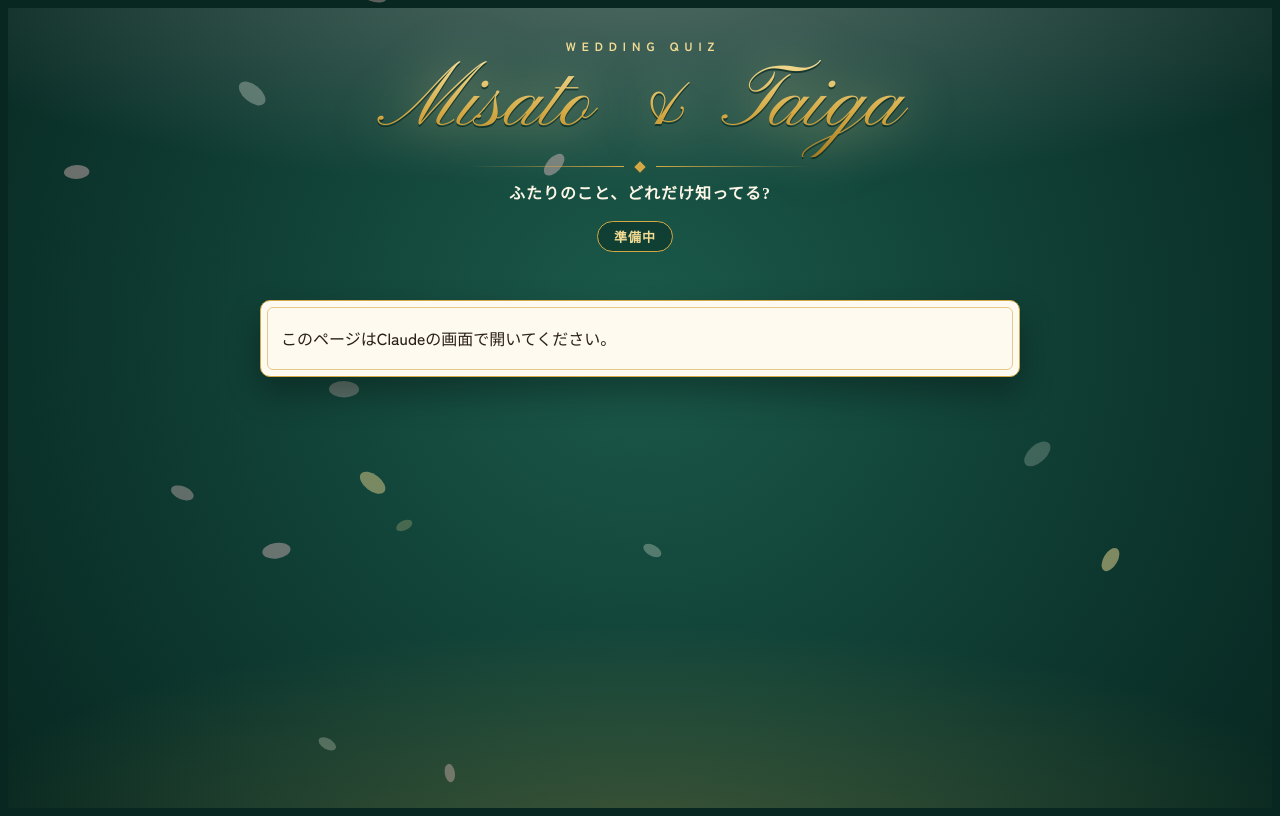
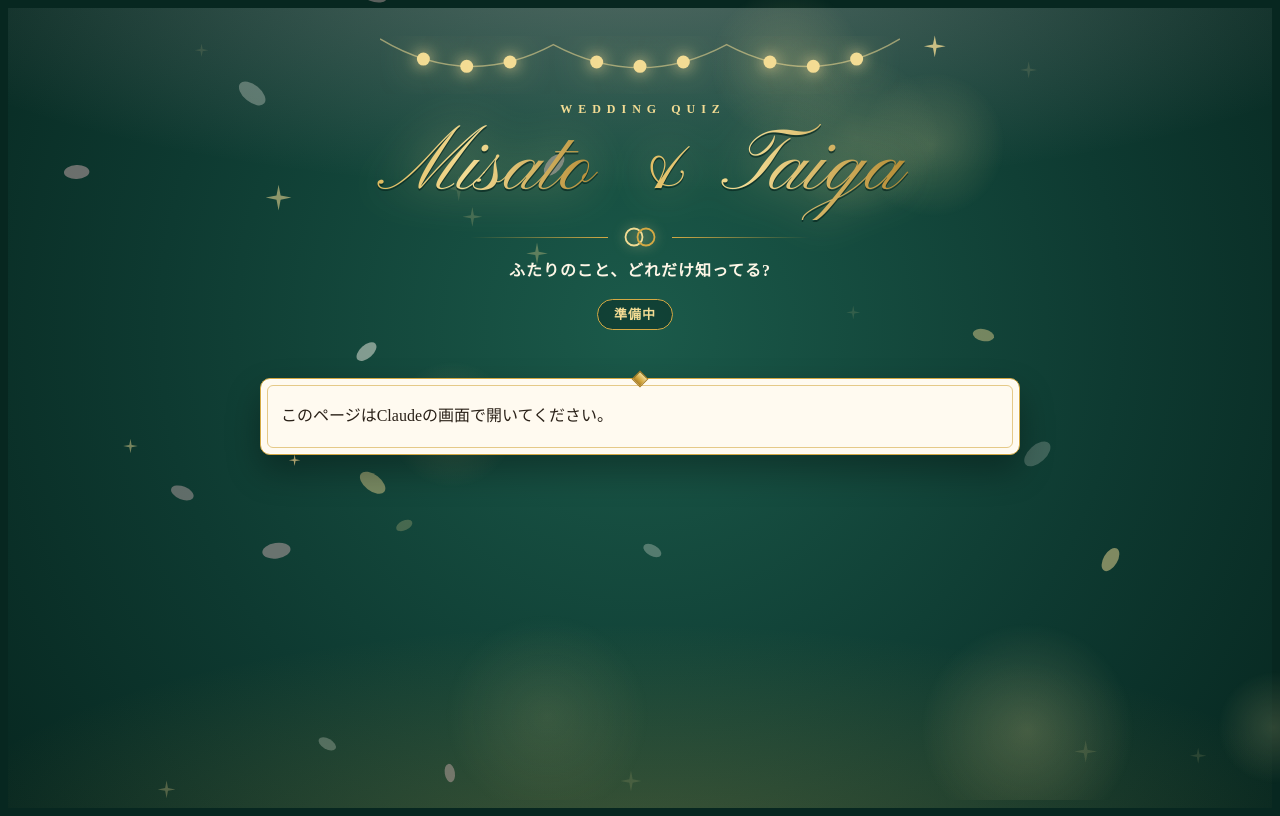
Before and after one commit to saikoro86-boop/quiz-party, a plain HTML site: page index.html in a window 1280 px wide. Drawn offline with Linux system fonts and the light colour scheme; a web font is replaced by a local one.

Commit message:
文字を筆記体と明朝の2種類に統一し、電飾・火花・ぼかした光・指輪などで祝祭感を強める
Co-Authored-By: Claude Sonnet 5.5 <noreply@anthropic.com>
Claude-Session: https://claude.ai/code/session_0191ByRjQiphLkLcaN2Ttzdt

```diff
--- a/index.html
+++ b/index.html
@@ -2,10 +2,11 @@
 <meta name="claude:viewport-fit-sides" content="cover">
 <link rel="preconnect" href="https://fonts.googleapis.com">
 <link rel="preconnect" href="https://fonts.gstatic.com" crossorigin>
-<link rel="stylesheet" href="https://fonts.googleapis.com/css2?family=Cormorant+Garamond:ital,wght@1,600&family=Pinyon+Script&family=Shippori+Mincho+B1:wght@500;700;800&family=Zen+Kaku+Gothic+New:wght@500;700&display=swap">
+<link rel="stylesheet" href="https://fonts.googleapis.com/css2?family=Pinyon+Script&family=Shippori+Mincho+B1:wght@500;700;800&display=swap">
 <style>
 /* ミサトとタイガの結婚式の夜。深い緑の地に、象牙の招待状のような札、金の縁取り。
-   背景では花びらがゆっくり舞い、進み具合は金のハートで示す。
+   背景では花びら・金の火花・ぼかした光がゆっくり舞い、上には電飾が瞬く。進み具合は金のハートで示す。
+   文字は筆記体(見出し)と明朝(それ以外)の2種類だけにそろえる。
    明暗どちらの設定でも同じ見た目にする(意図して1つの世界に決めている)。 */
 :root {
   --forest: #0e3a31;       /* 地の深緑 */
@@ -32,8 +33,8 @@
   --copper: #c98a62;
   --font-script: "Pinyon Script", "Snell Roundhand", cursive;
   --font-mincho: "Shippori Mincho B1", "Hiragino Mincho ProN", "Yu Mincho", "Noto Serif JP", serif;
-  --font-body: "Zen Kaku Gothic New", "Hiragino Sans", "Yu Gothic UI", "Meiryo", system-ui, sans-serif;
-  --font-num: "Cormorant Garamond", "Times New Roman", serif;
+  --font-body: var(--font-mincho);
+  --font-num: var(--font-mincho);
   --gold-grad: linear-gradient(180deg, var(--gold-hi), var(--gold) 55%, var(--gold-lo));
   color-scheme: light;
 }
@@ -62,7 +63,7 @@ h2, h3 { text-wrap: balance; line-height: 1.4; }
 .eyebrow { font-family: var(--font-body); font-weight: 700; font-size: 12px; letter-spacing: .5em; text-indent: .5em; color: var(--gold-hi); }
 .names { margin: 0; font-family: var(--font-script); font-weight: 400; font-size: clamp(60px, 19vw, 104px); line-height: 1.02;
   display: flex; flex-direction: column; align-items: center; }
-.names span { white-space: nowrap; background: var(--gold-grad); -webkit-background-clip: text; background-clip: text; color: transparent;
+.names span { white-space: nowrap; background: linear-gradient(100deg, var(--gold-lo) 0%, var(--gold-hi) 22%, var(--gold) 45%, var(--gold-hi) 70%, var(--gold-lo) 100%); background-size: 220% 100%; -webkit-background-clip: text; background-clip: text; color: transparent;
   filter: drop-shadow(0 2px 0 rgba(7, 39, 32, .7)) drop-shadow(0 0 18px rgba(243, 220, 148, .28)); padding: 0 .1em .08em; }
 .names span:first-child { transform: translateX(-.45em); }
 .names span:last-child { transform: translateX(.4em); }
@@ -71,9 +72,11 @@ h2, h3 { text-wrap: balance; line-height: 1.4; }
   .names span:first-child, .names span:last-child { transform: none; }
 }
 .orn { display: flex; align-items: center; gap: 12px; width: min(340px, 80%); margin-top: 2px; color: var(--gold); }
+.orn svg { flex: none; filter: drop-shadow(0 0 6px rgba(243, 220, 148, .6)); }
 .orn::before, .orn::after { content: ""; flex: 1; height: 1px; background: linear-gradient(90deg, transparent, var(--gold)); }
 .orn::after { background: linear-gradient(270deg, transparent, var(--gold)); }
-.orn i { width: 8px; height: 8px; transform: rotate(45deg); background: var(--gold); }
+.lights { width: min(100%, 520px); height: auto; margin-bottom: 2px; }
+.lights g circle { fill: var(--gold-hi); filter: drop-shadow(0 0 5px rgba(243, 220, 148, .95)) drop-shadow(0 0 12px rgba(243, 220, 148, .55)); }
 .tagline { font-family: var(--font-mincho); font-weight: 700; font-size: 16px; letter-spacing: .06em; margin-top: 6px; text-wrap: balance; }
 .status { display: flex; align-items: center; justify-content: center; gap: 10px; flex-wrap: wrap; margin-top: 10px; }
 .chip { font-weight: 700; font-size: 13px; letter-spacing: .08em; padding: 4px 16px; border-radius: 99px; border: 1px solid var(--gold); color: var(--gold-hi); background: rgba(7, 39, 32, .45); white-space: nowrap; }
@@ -88,13 +91,14 @@ h2, h3 { text-wrap: balance; line-height: 1.4; }
   box-shadow: 0 16px 34px rgba(0, 0, 0, .32), inset 0 0 0 1px rgba(255, 255, 255, .6); display: flex; flex-direction: column; gap: 14px; min-width: 0; }
 .card::before { content: ""; position: absolute; inset: 6px; border: 1px solid rgba(212, 169, 68, .6); border-radius: 6px; pointer-events: none; }
 .card > * { position: relative; }
+.card::after { content: ""; position: absolute; top: -6px; left: 50%; width: 10px; height: 10px; transform: translateX(-50%) rotate(45deg); background: var(--gold-grad); border: 1px solid var(--gold-lo); }
 .card h2 { font-family: var(--font-mincho); font-weight: 800; font-size: 21px; letter-spacing: .06em; }
 .card h3 { font-family: var(--font-mincho); font-weight: 800; font-size: 16px; letter-spacing: .04em; }
 .hint { color: var(--on-forest-muted); font-size: 14px; }
 .card .hint { color: var(--muted); }
 .warn { background: var(--paper); color: var(--rose); border: 1.5px solid var(--rose); border-radius: 10px; padding: 10px 12px; font-size: 14px; font-weight: 700; }
 .stat { display: flex; justify-content: center; gap: 30px; align-items: baseline; color: var(--on-forest-muted); font-size: 14px; font-weight: 700; font-variant-numeric: tabular-nums; }
-.stat b { font-family: var(--font-num); font-style: italic; font-weight: 600; color: var(--gold-hi); font-size: 46px; line-height: 1; margin: 0 6px; }
+.stat b { font-family: var(--font-num); font-weight: 800; color: var(--gold-hi); font-size: 46px; line-height: 1; margin: 0 6px; }
 .stat.sm b { font-size: 30px; }
 
 /* ---- 入力 ---- */
@@ -128,6 +132,7 @@ button { font: inherit; cursor: pointer; }
 /* ---- 出題 ---- */
 .qhead { display: flex; flex-direction: column; align-items: center; gap: 2px; text-align: center; }
 .qno { font-family: var(--font-script); font-size: clamp(44px, 12vw, 68px); line-height: 1.1; color: var(--gold-hi); text-shadow: 0 2px 0 rgba(7, 39, 32, .7), 0 0 20px rgba(243, 220, 148, .35); }
+.qno::before, .qno::after { content: "✦"; font-family: var(--font-mincho); font-size: .32em; vertical-align: .9em; color: var(--gold); margin-inline: .5em; }
 .qno small { font-family: var(--font-body); font-weight: 700; font-size: 14px; color: var(--on-forest-muted); margin-left: 10px; text-shadow: none; letter-spacing: .08em; }
 .by { font-size: 14px; font-weight: 700; color: var(--on-forest-muted); overflow-wrap: anywhere; }
 .qcard { padding-block: 30px; text-align: center; }
@@ -140,7 +145,7 @@ button { font: inherit; cursor: pointer; }
 .opt[data-i="1"] { --c: var(--sage-soft); --cb: var(--sage); }
 .opt[data-i="2"] { --c: var(--sun-soft); --cb: var(--gold-lo); }
 .opt[data-i="3"] { --c: var(--lav-soft); --cb: var(--lav); }
-.opt .badge { width: 44px; height: 44px; border-radius: 50%; display: grid; place-items: center; background: var(--cb); color: #ffffff; font-family: var(--font-num); font-style: italic; font-weight: 600; font-size: 26px; line-height: 1; }
+.opt .badge { width: 44px; height: 44px; border-radius: 50%; display: grid; place-items: center; background: var(--cb); color: #ffffff; font-family: var(--font-num); font-weight: 800; font-size: 26px; line-height: 1; }
 .opt .label { overflow-wrap: anywhere; min-width: 0; }
 .opt .side { display: flex; align-items: center; gap: 6px; }
 .tag { font-family: var(--font-body); font-size: 12px; font-weight: 700; background: var(--paper); color: var(--ink); border: 1px solid var(--cb, var(--gold)); border-radius: 99px; padding: 1px 9px; white-space: nowrap; font-variant-numeric: tabular-nums; }
@@ -152,7 +157,7 @@ button { font: inherit; cursor: pointer; }
 .opt.right { border-color: var(--gold-lo); box-shadow: 0 0 0 3px var(--gold), 0 0 26px 4px rgba(243, 220, 148, .75); }
 .verdict { font-weight: 700; font-size: 15px; padding: 12px 16px; border-radius: 14px; text-align: center; letter-spacing: .04em; }
 .verdict.na { background: rgba(7, 39, 32, .4); color: var(--on-forest); border: 1px dashed var(--on-forest-muted); }
-.verdict.ok { background: var(--gold-grad); color: #3b2a08; border: 1.5px solid var(--gold-lo); box-shadow: 0 0 30px rgba(243, 220, 148, .55); font-family: var(--font-script); font-weight: 400; font-size: 46px; line-height: 1.2; padding-block: 6px 10px; }
+.verdict.ok { background: linear-gradient(100deg, var(--gold-lo), var(--gold-hi) 35%, var(--gold) 55%, var(--gold-hi) 80%, var(--gold-lo)); color: #3b2a08; border: 1.5px solid var(--gold-lo); box-shadow: 0 0 30px rgba(243, 220, 148, .55); font-family: var(--font-script); font-weight: 400; font-size: 46px; line-height: 1.2; padding-block: 6px 10px; }
 .verdict.ng { background: var(--paper); color: var(--rose); border: 1.5px solid var(--rose); font-family: var(--font-mincho); font-weight: 800; font-size: 17px; }
 .winners { display: flex; flex-wrap: wrap; gap: 6px; }
 .winners span { background: var(--sun-soft); color: var(--ink); border: 1px solid var(--gold); border-radius: 99px; padding: 2px 12px; font-size: 14px; font-weight: 700; overflow-wrap: anywhere; }
@@ -168,17 +173,18 @@ button { font: inherit; cursor: pointer; }
 .final-head { display: flex; flex-direction: column; align-items: center; text-align: center; gap: 0; }
 .final-title { font-family: var(--font-script); font-weight: 400; font-size: clamp(54px, 16vw, 88px); line-height: 1.1; color: var(--gold-hi); text-shadow: 0 2px 0 rgba(7, 39, 32, .7), 0 0 26px rgba(243, 220, 148, .4); }
 .mine { text-align: center; font-weight: 700; }
-.mine b { font-family: var(--font-num); font-style: italic; font-weight: 600; color: var(--gold-hi); font-size: 36px; margin: 0 6px; }
+.mine b { font-family: var(--font-num); font-weight: 800; color: var(--gold-hi); font-size: 36px; margin: 0 6px; }
 .ranks { display: flex; flex-direction: column; gap: 10px; }
 .rank { display: grid; grid-template-columns: 46px 1fr auto; gap: 12px; align-items: center; padding: 10px 18px 10px 10px; border-radius: 14px; background: var(--paper); color: var(--ink); border: 1px solid var(--gold); box-shadow: 0 8px 18px rgba(0, 0, 0, .25); min-width: 0; }
-.rank .n { width: 44px; height: 44px; border-radius: 50%; display: grid; place-items: center; font-family: var(--font-num); font-style: italic; font-weight: 600; font-size: 28px; line-height: 1; background: var(--line); color: var(--ink); }
+.rank .n { width: 44px; height: 44px; border-radius: 50%; display: grid; place-items: center; font-family: var(--font-num); font-weight: 800; font-size: 28px; line-height: 1; background: var(--line); color: var(--ink); }
 .rank .nm { overflow-wrap: anywhere; font-family: var(--font-mincho); font-weight: 800; min-width: 0; }
 .rank .nm .tag { margin-left: 8px; }
 .rank .sc { font-variant-numeric: tabular-nums; font-weight: 700; white-space: nowrap; }
 .rank .sc small { font-weight: 500; color: var(--muted); }
-.rank.r1 { background: var(--gold-grad); border: 1.5px solid var(--gold-lo); padding-block: 18px; box-shadow: 0 0 34px rgba(243, 220, 148, .5), 0 10px 20px rgba(0, 0, 0, .3); }
+.rank.r1 { background: linear-gradient(100deg, var(--gold-lo), var(--gold-hi) 35%, var(--gold) 55%, var(--gold-hi) 80%, var(--gold-lo)); border: 1.5px solid var(--gold-lo); padding-block: 18px; box-shadow: 0 0 34px rgba(243, 220, 148, .5), 0 10px 20px rgba(0, 0, 0, .3); }
 .rank.r1 .n { background: var(--forest); color: var(--gold-hi); width: 52px; height: 52px; font-size: 34px; }
 .rank.r1 .nm { font-size: 21px; }
+.rank.r1 .nm::before { content: "♛"; margin-right: 6px; color: var(--forest); }
 .rank.r1 .sc small { color: #5b430f; }
 .rank.r2 .n { background: var(--silver); color: #ffffff; }
 .rank.r3 .n { background: var(--copper); color: #ffffff; }
@@ -191,13 +197,17 @@ button { font: inherit; cursor: pointer; }
 @media (prefers-reduced-motion: no-preference) {
   .btn, .opt { transition: transform .1s, box-shadow .1s, opacity .25s; }
   .hearts span.cur { animation: beat 1.1s ease-in-out infinite; }
-  .names span { animation: shimmer 6s ease-in-out infinite alternate; }
+  .names span { animation: sweep 6s ease-in-out infinite alternate, shimmer 4s ease-in-out infinite alternate; }
   #app.enter > * { animation: rise .55s cubic-bezier(.2, .9, .3, 1.15) backwards; }
   #app.enter > *:nth-child(2) { animation-delay: .07s; }
   #app.enter > *:nth-child(3) { animation-delay: .14s; }
   #app.enter > *:nth-child(n+4) { animation-delay: .21s; }
+  .opt.right { animation: ring 1.6s ease-in-out infinite; }
+  .rank.r1, .verdict.ok { background-size: 240% 100%; animation: sweep 3.2s ease-in-out infinite alternate; }
   .stamp { animation: seal .4s cubic-bezier(.2, 1.6, .4, 1) backwards; }
 }
+@keyframes sweep { from { background-position: 0% 0; } to { background-position: 100% 0; } }
+@keyframes ring { 0%, 100% { box-shadow: 0 0 0 3px var(--gold), 0 0 20px 3px rgba(243, 220, 148, .6); } 50% { box-shadow: 0 0 0 4px var(--gold-hi), 0 0 38px 10px rgba(243, 220, 148, .95); } }
 @keyframes beat { 0%, 100% { transform: scale(1); } 50% { transform: scale(1.28); } }
 @keyframes shimmer { from { filter: drop-shadow(0 2px 0 rgba(7, 39, 32, .7)) drop-shadow(0 0 10px rgba(243, 220, 148, .15)); } to { filter: drop-shadow(0 2px 0 rgba(7, 39, 32, .7)) drop-shadow(0 0 26px rgba(243, 220, 148, .55)); } }
 @keyframes rise { from { transform: translateY(18px) scale(.98); opacity: 0; } }
@@ -207,9 +217,19 @@ button { font: inherit; cursor: pointer; }
 <canvas id="petals" aria-hidden="true"></canvas>
 <main>
   <header class="hero">
+    <svg class="lights" viewBox="0 0 360 40" aria-hidden="true" focusable="false">
+      <path d="M0 2 Q60 38 120 6 Q180 38 240 6 Q300 38 360 2" fill="none" stroke="rgba(243,220,148,.55)" stroke-width="1"/>
+      <g>
+        <circle cx="30" cy="16" r="4.5"/><circle cx="60" cy="21" r="4.5"/><circle cx="90" cy="18" r="4.5"/>
+        <circle cx="150" cy="18" r="4.5"/><circle cx="180" cy="21" r="4.5"/><circle cx="210" cy="18" r="4.5"/>
+        <circle cx="270" cy="18" r="4.5"/><circle cx="300" cy="21" r="4.5"/><circle cx="330" cy="16" r="4.5"/>
+      </g>
+    </svg>
     <div class="eyebrow">WEDDING QUIZ</div>
     <h1 class="names" aria-label="Misato and Taiga"><span>Misato</span><span>&amp; Taiga</span></h1>
-    <div class="orn" aria-hidden="true"><i></i></div>
+    <div class="orn" aria-hidden="true">
+      <svg viewBox="0 0 40 22" width="40" height="22" focusable="false"><circle cx="14" cy="11" r="8.5" fill="none" stroke="#f3dc94" stroke-width="1.8"/><circle cx="26" cy="11" r="8.5" fill="none" stroke="#d4a944" stroke-width="1.8"/></svg>
+    </div>
     <p class="tagline">ふたりのこと、どれだけ知ってる?</p>
     <div class="status"><span class="chip" id="phaseChip">準備中</span><span class="who" id="who"></span></div>
     <div class="hearts" id="hearts" hidden></div>
@@ -302,30 +322,49 @@ button { font: inherit; cursor: pointer; }
     var css = getComputedStyle(document.documentElement);
     return function (v) { return css.getPropertyValue(v).trim(); };
   }
-  // 背景にゆっくり舞う花びら(動きを減らす設定の端末では出さない)
+  // 背景の演出: 花びら・金の火花・ぼかした光(動きを減らす設定の端末では出さない)
   function petals() {
     if (reduced) return;
     var cv = $("#petals"), ctx = cv.getContext("2d"), W = 0, H = 0, dpr = Math.min(window.devicePixelRatio || 1, 2);
     function size() { W = window.innerWidth; H = window.innerHeight; cv.width = W * dpr; cv.height = H * dpr; ctx.setTransform(dpr, 0, 0, dpr, 0, 0); }
     size(); window.addEventListener("resize", size);
-    var col = colors(), tints = [col("--blush"), col("--paper"), col("--blush"), col("--gold-hi")];
-    var ps = [];
-    for (var i = 0; i < 18; i++) ps.push(seed(true, i));
-    function seed(anywhere, i) {
+    var col = colors(), tints = [col("--blush"), col("--paper"), col("--blush"), col("--gold-hi")], gold = col("--gold-hi");
+    var ps = [], i;
+    for (i = 0; i < 18; i++) ps.push(seed(true, i));
+    function seed(anywhere, k) {
       return { x: Math.random() * W, y: anywhere ? Math.random() * H : -20, s: 7 + Math.random() * 9, r: Math.random() * 6.28, vr: (Math.random() - .5) * .03,
-        vy: .35 + Math.random() * .7, ph: Math.random() * 6.28, sw: .6 + Math.random() * 1.2, c: tints[i % tints.length], a: .2 + Math.random() * .3 };
+        vy: .35 + Math.random() * .7, ph: Math.random() * 6.28, sw: .6 + Math.random() * 1.2, c: tints[k % tints.length], a: .2 + Math.random() * .3 };
+    }
+    var sparks = [], bokeh = [];
+    for (i = 0; i < 16; i++) sparks.push({ x: Math.random(), y: Math.random(), s: 5 + Math.random() * 8, sp: .8 + Math.random() * 1.8, ph: Math.random() * 6.28 });
+    for (i = 0; i < 7; i++) bokeh.push({ x: Math.random(), y: Math.random(), r: 40 + Math.random() * 70, sp: .1 + Math.random() * .2, ph: Math.random() * 6.28, a: .1 + Math.random() * .12 });
+    function star(x, y, s) {
+      ctx.beginPath(); ctx.moveTo(x, y - s); ctx.lineTo(x + s * .16, y - s * .16); ctx.lineTo(x + s, y); ctx.lineTo(x + s * .16, y + s * .16);
+      ctx.lineTo(x, y + s); ctx.lineTo(x - s * .16, y + s * .16); ctx.lineTo(x - s, y); ctx.lineTo(x - s * .16, y - s * .16); ctx.closePath(); ctx.fill();
     }
     var t = 0;
     (function frame() {
       requestAnimationFrame(frame);
       if (document.hidden) return;
       t += .016; ctx.clearRect(0, 0, W, H);
-      ps.forEach(function (p, i) {
+      bokeh.forEach(function (b) {
+        var x = (b.x + Math.sin(t * b.sp + b.ph) * .04) * W, y = (b.y + Math.cos(t * b.sp * .8 + b.ph) * .04) * H;
+        var g = ctx.createRadialGradient(x, y, 0, x, y, b.r);
+        g.addColorStop(0, "rgba(243,220,148," + b.a + ")"); g.addColorStop(1, "rgba(243,220,148,0)");
+        ctx.fillStyle = g; ctx.beginPath(); ctx.arc(x, y, b.r, 0, 6.2832); ctx.fill();
+      });
+      ps.forEach(function (p, k) {
         p.y += p.vy; p.x += Math.sin(t * p.sw + p.ph) * .6; p.r += p.vr;
-        if (p.y > H + 20) ps[i] = seed(false, i);
+        if (p.y > H + 20) ps[k] = seed(false, k);
         ctx.save(); ctx.translate(p.x, p.y); ctx.rotate(p.r); ctx.globalAlpha = p.a; ctx.fillStyle = p.c;
         ctx.beginPath(); ctx.ellipse(0, 0, p.s, p.s * .55, 0, 0, 6.2832); ctx.fill(); ctx.restore();
       });
+      ctx.fillStyle = gold;
+      sparks.forEach(function (k) {
+        ctx.globalAlpha = .12 + .8 * Math.pow(.5 + .5 * Math.sin(t * k.sp + k.ph), 3);
+        star(k.x * W, k.y * H, k.s);
+      });
+      ctx.globalAlpha = 1;
     })();
   }
   // 進み具合のハート: 集めている間は集まった問題の数、出題中は進み具合
@@ -350,25 +389,28 @@ button { font: inherit; cursor: pointer; }
     }
     g.replaceChildren.apply(g, kids);
   }
-  function confetti() {
+  // 紙吹雪: 粒を1つの配列に足していき、ループは1本だけ回す(2回続けて出してもちらつかない)
+  var bits = [], confettiOn = false;
+  function confetti(count, fromX, fromY) {
     if (reduced) return;
     var cv = $("#fx"), ctx = cv.getContext("2d");
     var W = cv.width = window.innerWidth, H = cv.height = window.innerHeight;
     var col = colors(), cols = ["--gold", "--gold-hi", "--blush", "--paper", "--sage", "--lav"].map(col);
-    var ps = [];
-    for (var i = 0; i < 130; i++) ps.push({ x: W / 2 + (Math.random() - .5) * W * .5, y: H * .4, vx: (Math.random() - .5) * 16, vy: -Math.random() * 15 - 4, s: 6 + Math.random() * 7, r: Math.random() * 6.3, vr: (Math.random() - .5) * .4, c: cols[i % cols.length], round: i % 3 === 0 });
+    for (var i = 0; i < (count || 130); i++) bits.push({ x: (fromX == null ? .5 : fromX) * W + (Math.random() - .5) * W * .3, y: (fromY == null ? .4 : fromY) * H, vx: (Math.random() - .5) * 16, vy: -Math.random() * 15 - 4, s: 6 + Math.random() * 7, r: Math.random() * 6.3, vr: (Math.random() - .5) * .4, c: cols[i % cols.length], round: i % 3 === 0 });
     cv.hidden = false;
-    var t0 = performance.now();
-    (function tick(t) {
+    if (confettiOn) return;
+    confettiOn = true;
+    (function tick() {
       ctx.clearRect(0, 0, W, H);
-      ps.forEach(function (p) {
+      bits = bits.filter(function (p) { return p.y < H + 30; });
+      bits.forEach(function (p) {
         p.vy += .4; p.x += p.vx; p.y += p.vy; p.vx *= .99; p.r += p.vr;
         ctx.save(); ctx.translate(p.x, p.y); ctx.rotate(p.r); ctx.fillStyle = p.c;
         if (p.round) { ctx.beginPath(); ctx.ellipse(0, 0, p.s / 2, p.s / 3, 0, 0, 6.2832); ctx.fill(); } else ctx.fillRect(-p.s / 2, -p.s / 4, p.s, p.s / 2);
         ctx.restore();
       });
-      if (t - t0 < 2600) requestAnimationFrame(tick); else { ctx.clearRect(0, 0, W, H); cv.hidden = true; }
-    })(t0);
+      if (bits.length) requestAnimationFrame(tick); else { ctx.clearRect(0, 0, W, H); cv.hidden = true; confettiOn = false; }
+    })();
   }
 
   // ---------- 画面の部品 ----------
@@ -588,7 +630,7 @@ button { font: inherit; cursor: pointer; }
       var q = qById(S.state.order[S.state.idx]), mine = q && myAnswer(q.id);
       if (q && mine && q.by !== pid && mine.choice === q.answer) confetti();
     }
-    if (entered && ph === "final" && S.players.length) confetti();
+    if (entered && ph === "final" && S.players.length) { confetti(150, .2, .55); setTimeout(function () { confetti(150, .8, .55); }, 350); }
   }
 
   // ---------- 起動 ----------
```
